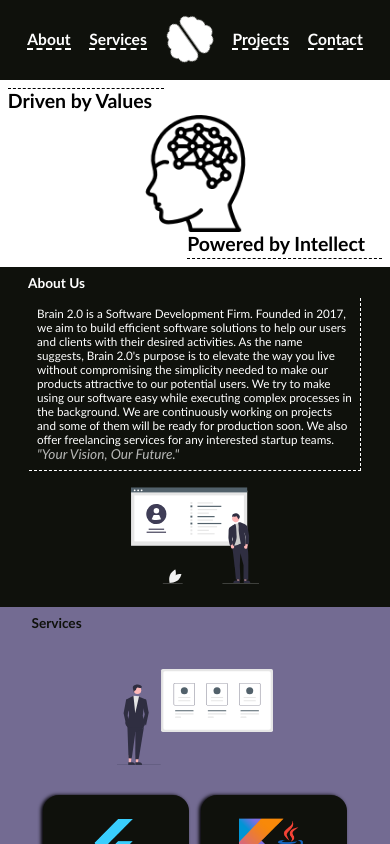
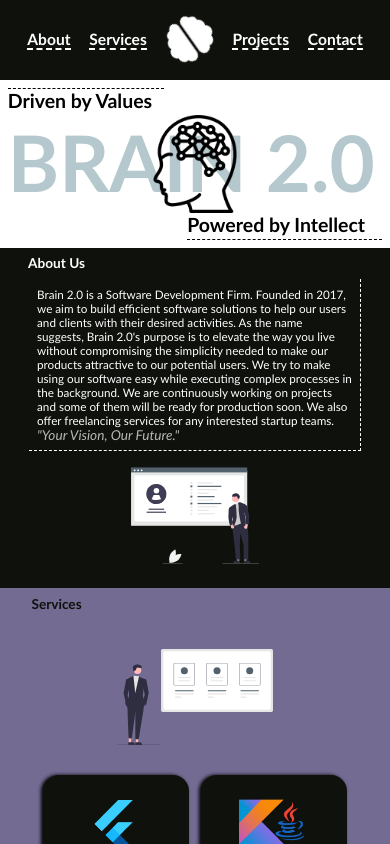
Before and after one commit to karimfawaz/brainTwoPoint0-website, a Next.js app: page / in a window 390 px wide. Shown: the top 844 px of the page. Built offline with nearby package versions, Linux system fonts and the light colour scheme.

Commit message:
Attempting new display

```diff
--- a/components/Company.js
+++ b/components/Company.js
@@ -1,11 +1,10 @@
 import companyStyles from '../styles/Company.module.css'
-
 const Company = () => {
     return (
-        <div className={companyStyles.companySection} >
+        <div className={companyStyles.companySection}>
             <h2 className={companyStyles.sloganUp}>Driven by Values</h2>
-                <img className={companyStyles.logo} src="brainlogo256.png" />
-
+            <h1 className={companyStyles.name}>BRAIN 2.0</h1>
+            <img className={companyStyles.logo} src="brainlogo256.png" />
             <h2 className={companyStyles.sloganDown}>Powered by Intellect</h2>
         </div>
     )
--- a/styles/Company.module.css
+++ b/styles/Company.module.css
@@ -34,6 +34,8 @@
     font-size: 20vw;
     opacity: 0.7;
     color: var(--two);
+    position: absolute;
+
 }
 
 @media only screen and (max-width:650px) {
@@ -49,8 +51,8 @@
         height: 7vw;
     }
     .logo {
-        height: 30vw;
-        width: 30vw;
+        height: 25vw;
+        width: 25vw;
     }
     .name {
         font-size: 20vw;
```
